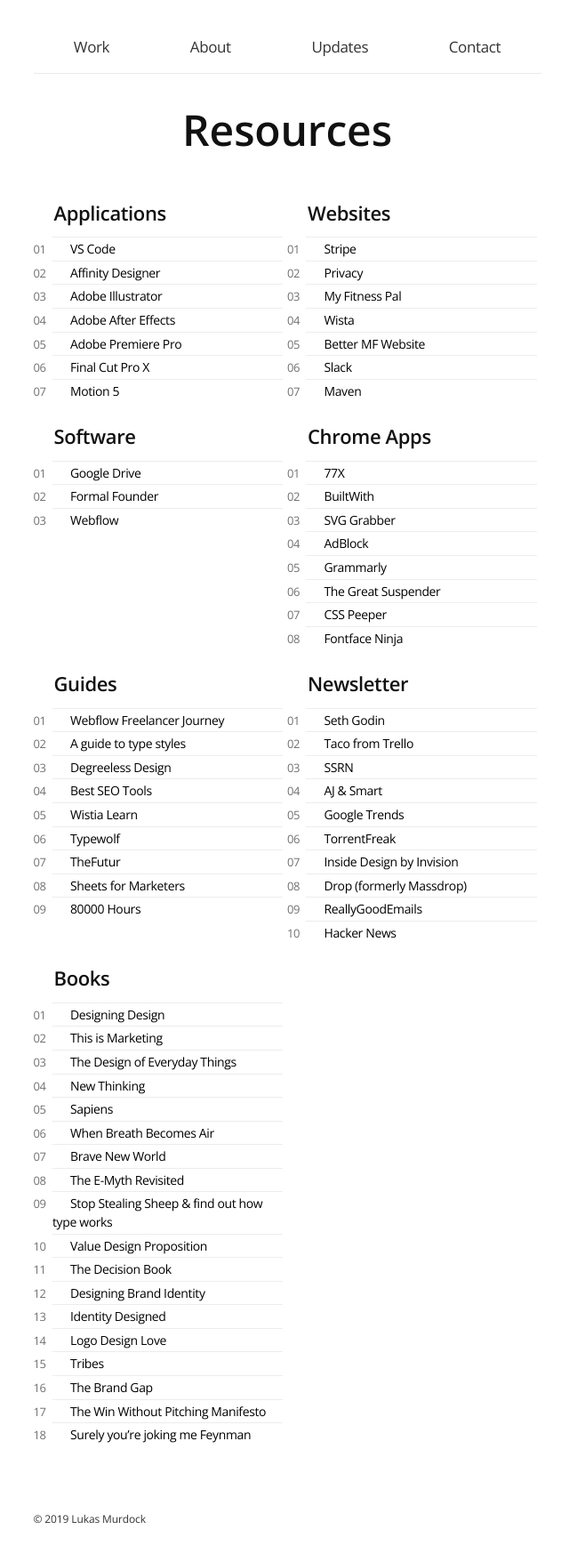
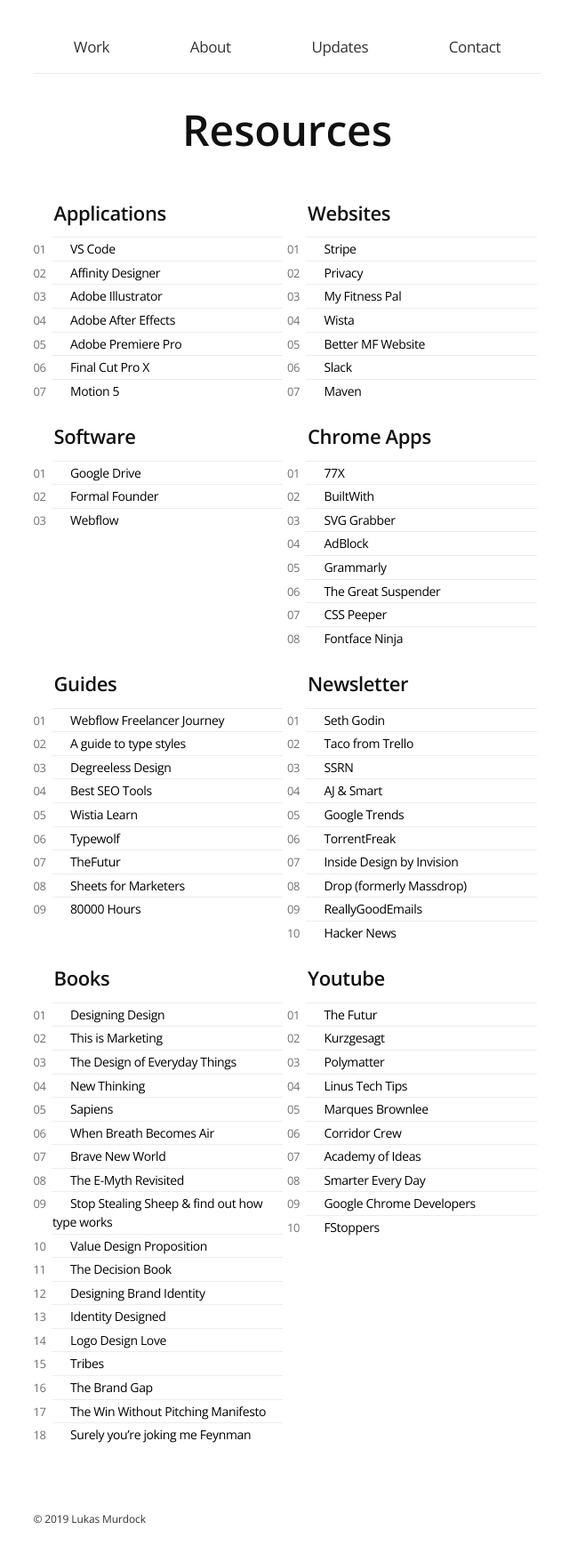
Before and after one commit to LukasMurdock/LukasMurdock.github.io, a Jekyll site: the page built from resources.html, in a window 1280 px wide. Shown: the whole page at 89% size, without its empty margins (317-957 px from the left). Built offline with Jekyll 4.4.1, drawn with Linux system fonts in a browser that asks for light colours.

Commit message:
Youtube added

```diff
--- a/_data/dataR.yaml
+++ b/_data/dataR.yaml
@@ -7,6 +7,7 @@
   - Guides
   - Newsletter
   - Books
+  - Youtube
 
 - Title: VS Code
   Link: https://code.visualstudio.com/
@@ -320,3 +321,54 @@
   Link: https://www.amazon.com/Surely-Youre-Joking-Mr-Feynman-ebook/dp/B003V1WXKU
   Comment:
   Category: Book
+
+
+- Title: The Futur
+  Link: https://www.youtube.com/channel/UC-b3c7kxa5vU-bnmaROgvog
+  Comment:
+  Category: Youtube
+
+- Title: Kurzgesagt
+  Link: https://www.youtube.com/channel/UCsXVk37bltHxD1rDPwtNM8Q
+  Comment:
+  Category: Youtube
+
+- Title: Polymatter
+  Link: https://www.youtube.com/channel/UCgNg3vwj3xt7QOrcIDaHdFg
+  Comment:
+  Category: Youtube
+
+- Title: Linus Tech Tips
+  Link: https://www.youtube.com/user/LinusTechTips
+  Comment:
+  Category: Youtube
+
+- Title: Marques Brownlee
+  Link: https://www.youtube.com/user/marquesbrownlee
+  Comment:
+  Category: Youtube
+
+- Title: Corridor Crew
+  Link: https://www.youtube.com/channel/UCSpFnDQr88xCZ80N-X7t0nQ
+  Comment:
+  Category: Youtube
+
+- Title: Academy of Ideas
+  Link: https://www.youtube.com/user/academyofideas
+  Comment:
+  Category: Youtube
+
+- Title: Smarter Every Day
+  Link: https://www.youtube.com/channel/UC6107grRI4m0o2-emgoDnAA
+  Comment:
+  Category: Youtube
+
+- Title: Google Chrome Developers
+  Link: https://www.youtube.com/channel/UCnUYZLuoy1rq1aVMwx4aTzw
+  Comment:
+  Category: Youtube
+
+- Title: FStoppers
+  Link: https://www.youtube.com/channel/UCnvgtzmvlb6d58d9BbOKuMA
+  Comment:
+  Category: Youtube
--- a/resources.html
+++ b/resources.html
@@ -78,7 +78,6 @@
                   <img src="https://s2.googleusercontent.com/s2/favicons?domain_url={{ d.Link}}">
                   {{ d.Title }}
                 </a>
-
               </li>
             {% endif %}
           {% endfor %}
@@ -180,6 +179,22 @@
           {% endfor %}
           </ol>
     </div>
+    <div class="grid-item">
+        <h3>Youtube</h3>
+        <ol>
+          {% for d in site.data.dataR %}
+            {% if d.Category == "Youtube" %}
+              <li>
+                <a class="item" target="_blank" href="{{ d.Link }}">
+                  <img src="https://s2.googleusercontent.com/s2/favicons?domain_url={{ d.Link}}">
+                  {{ d.Title }}
+                </a>
+
+              </li>
+            {% endif %}
+          {% endfor %}
+          </ol>
+    </div>
   </div>
 </div>
 
```
Also changed, not shown: 2 other files.
